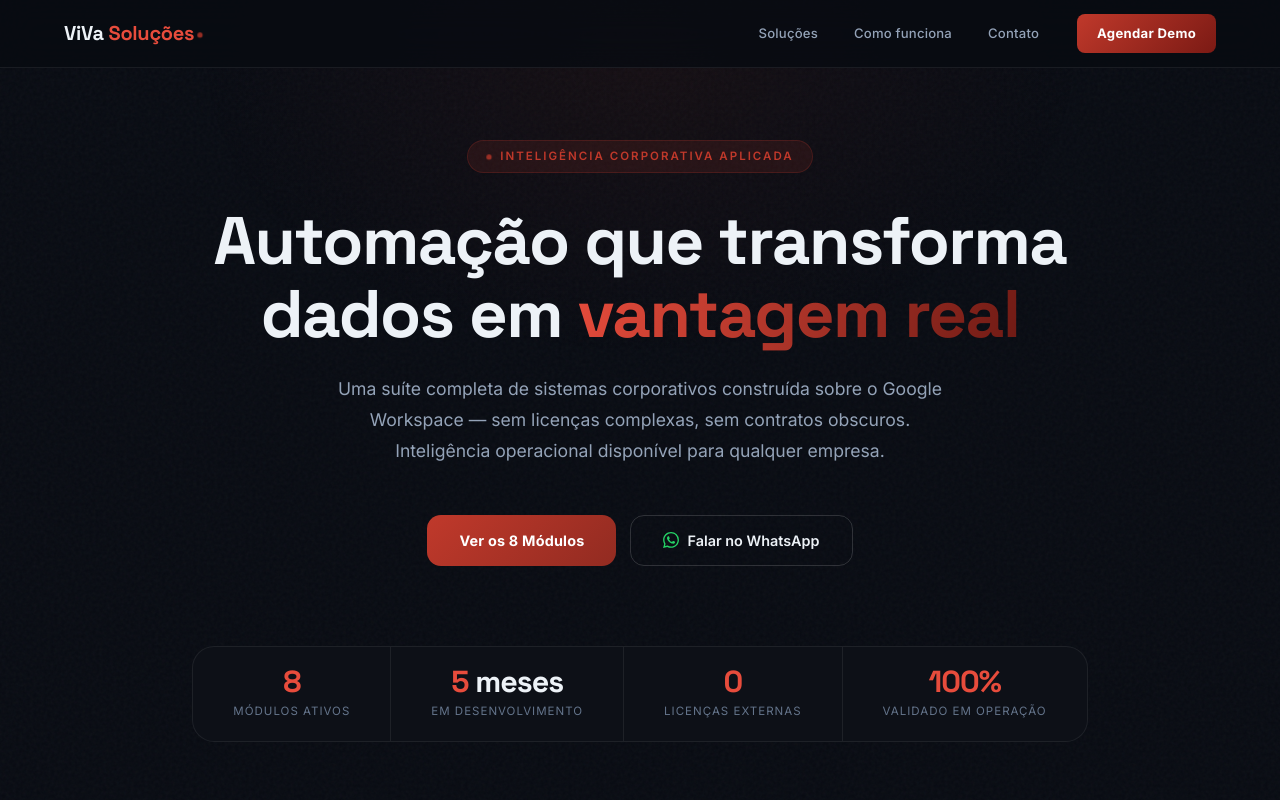
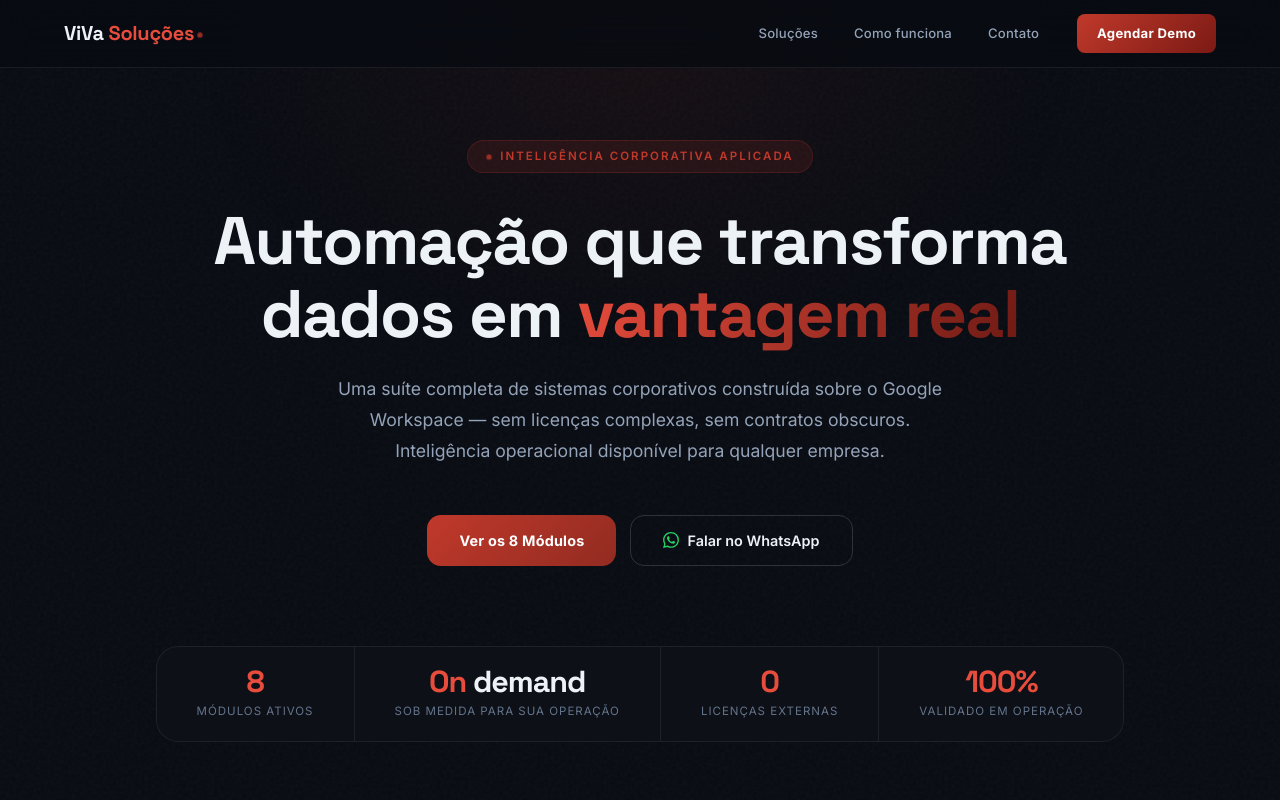
Before and after one commit to Viva-Solutions-Digitais/Viva-Solutions-Digitais.github.io, a plain HTML site: page index.html in a window 1280 px wide. Shown: the top 800 px of the page. Drawn offline with Linux system fonts and the light colour scheme.

Commit message:
Update index.html

```diff
--- a/index.html
+++ b/index.html
@@ -182,7 +182,7 @@
   </div>
   <div class="hero-stats">
     <div class="stat"><div class="stat-val"><em>8</em></div><div class="stat-lbl">Módulos Ativos</div></div>
-    <div class="stat"><div class="stat-val"><em>5</em> meses</div><div class="stat-lbl">Em desenvolvimento</div></div>
+    <div class="stat"><div class="stat-val"><em>On</em> demand</div><div class="stat-lbl">Sob medida para sua operação</div></div>
     <div class="stat"><div class="stat-val"><em>0</em></div><div class="stat-lbl">Licenças externas</div></div>
     <div class="stat"><div class="stat-val"><em>100%</em></div><div class="stat-lbl">Validado em operação</div></div>
   </div>
```
